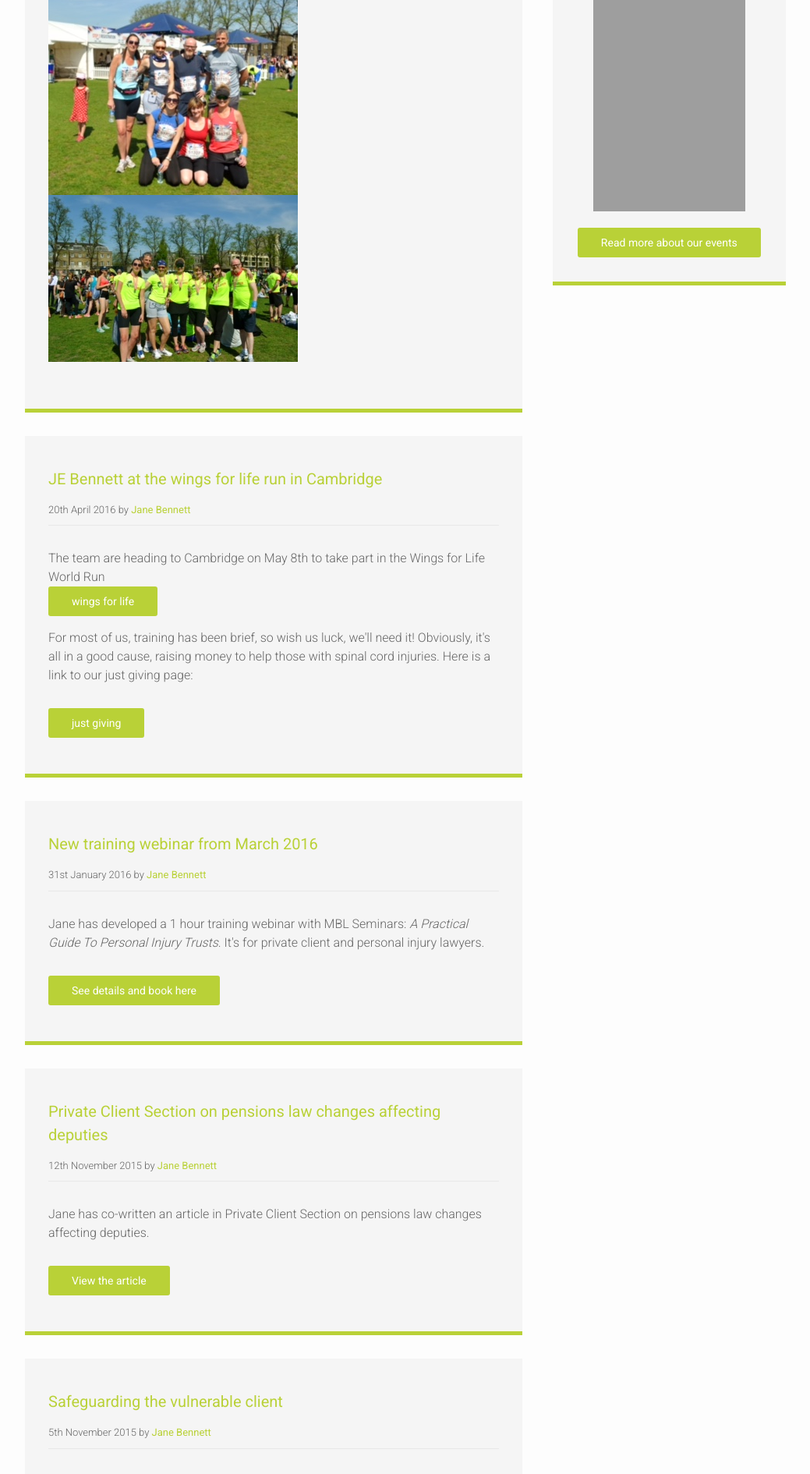
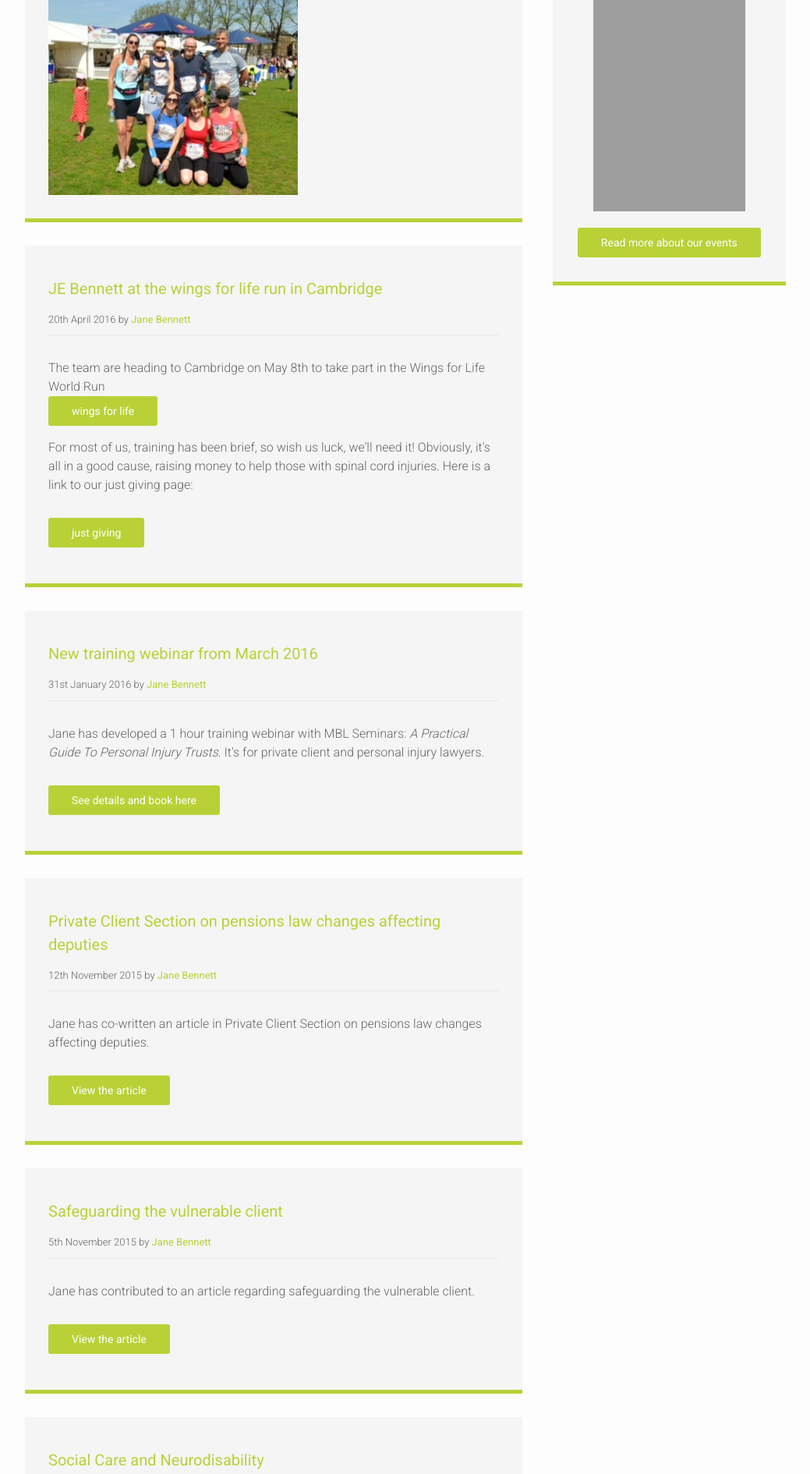
Before and after one commit to timbrazier/jebennettlaw-v2, a Jekyll site: the page built from news.html, in a window 1280 px wide. Shown: the part 405-2295 px from the top of the page at 78% size, without its empty margins (120-1159 px from the left). Built offline with Jekyll 4.4.1, drawn with Linux system fonts in a browser that asks for light colours; nearby versions of some CDN libraries; grey boxes are pictures that could not be loaded.

Commit message:
Update news.html

```diff
--- a/news.html
+++ b/news.html
@@ -17,9 +17,9 @@ permalink: /news/
         <p class="date">
           12th May 2016 by <span>Jane Bennett</span>
         </p>JE Bennett Law recently took part in the World Run in Cambridge in aid of spinal cord medical research charity “Wings for Life”. Here's a couple of photo's:
-        <p>
-         <img src="{{ site.baseurl }}images/wings1.jpg" /> <img src="{{ site.baseurl }}images/wings2.jpg"/>
-        </p>
+
+         <img src="{{ site.baseurl }}images/wings1.jpg">
+
 
       </div>
 
```
